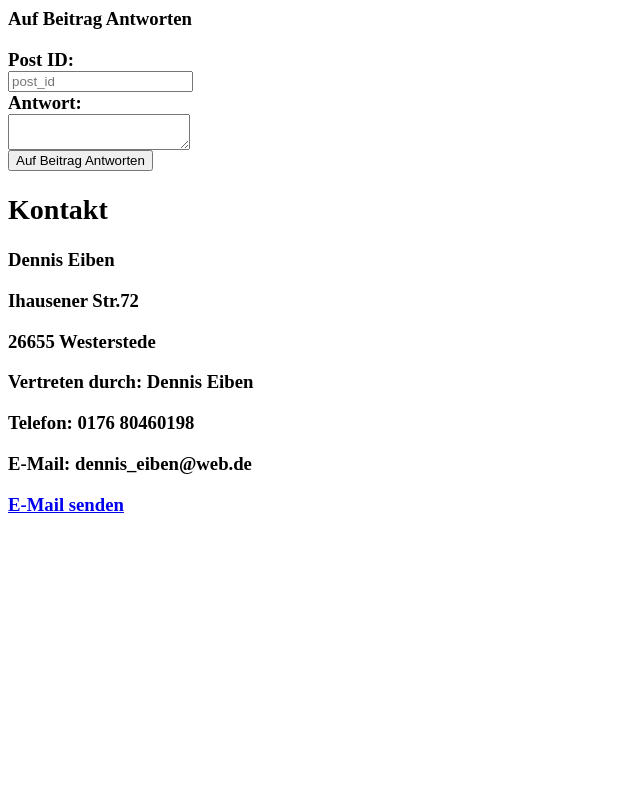
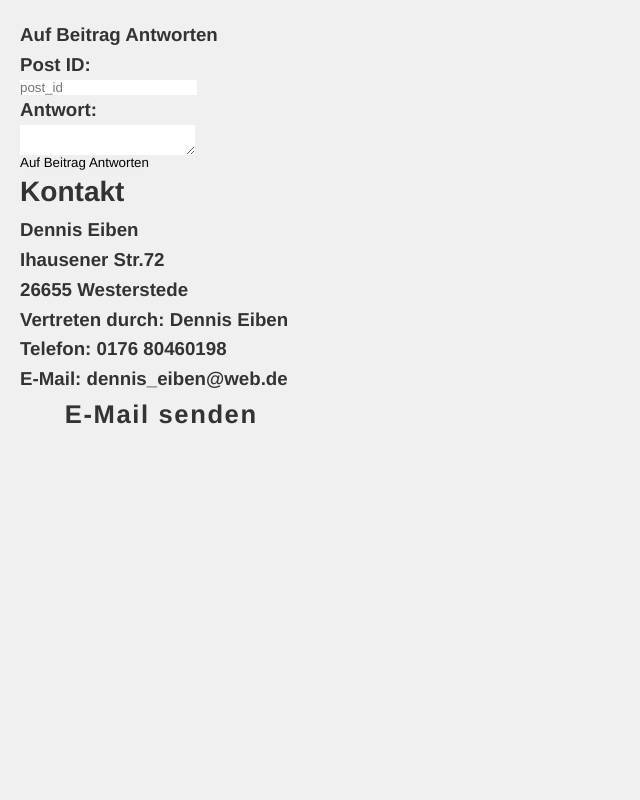
Before and after one commit to BAMB0/Ticket_system, a PHP site: page /admin.php in a window 1280 px wide. Shown: the whole page, without its empty margins (0-640 px from the left). Run offline with PHP 8.4, Linux system fonts and the light colour scheme; data that the repository does not hold is empty.

Commit message:
#8 den body selector hab ich so von der ai vorgeschlagen bekommen, dann hab ich automatisch kommentare zu dem code erstellen lassen den ich von meiner alten website habe.

```diff
--- a/style.css
+++ b/style.css
@@ -1,3 +1,26 @@
+* {
+    margin: 0; /* Standardabstand zurücksetzen */
+    padding: 0; /* Standardpolsterung zurücksetzen */
+    box-sizing: border-box; /* Box-Modell auf border-box setzen */
+    text-decoration: none; /* Unterstreichung entfernen */
+    border: none; /* Rahmen entfernen */
+    outline: none;  /* Umriss entfernen */
+    scroll-behavior: smooth; /* Sanftes Scrollen aktivieren */
+    font-family: 'Franklin Gothic Medium', 'Arial Narrow', Arial, sans-serif; /* Schriftart setzen */
+}
+
+html {
+    height: 100%; /* Höhe auf 100% setzen */
+}
+
+body {
+    background-color: #f0f0f0; /* Hintergrundfarbe */
+    color: #333; /* Textfarbe */
+    font-size: 16px; /* Schriftgröße */
+    line-height: 1.6; /* Zeilenhöhe */
+    padding: 20px; /* Innenabstand */
+}
+
 .post {
     border: 1px solid #ccc; /* Rahmen um jeden Post */
     padding: 10px; /* Innenabstand */
@@ -9,3 +32,14 @@
 .post p {
     margin: 5px 0; /* Abstand zwischen den Zeilen im Post */
 }
+
+.btn {
+    display: inline; /* Inline-Block-Element */
+    padding: 1rem 2.8rem; /* Innenabstand */
+    background: var(--main-color); /* Hintergrundfarbe */
+    border-radius: 4rem; /* Abgerundete Ecken */
+    font-size: 1.6rem; /* Schriftgröße */
+    color: var(--second-bg-color); /* Textfarbe */
+    letter-spacing: .1rem; /* Buchstabenabstand */
+    font-weight: 600; /* Schriftdicke */
+}
```
